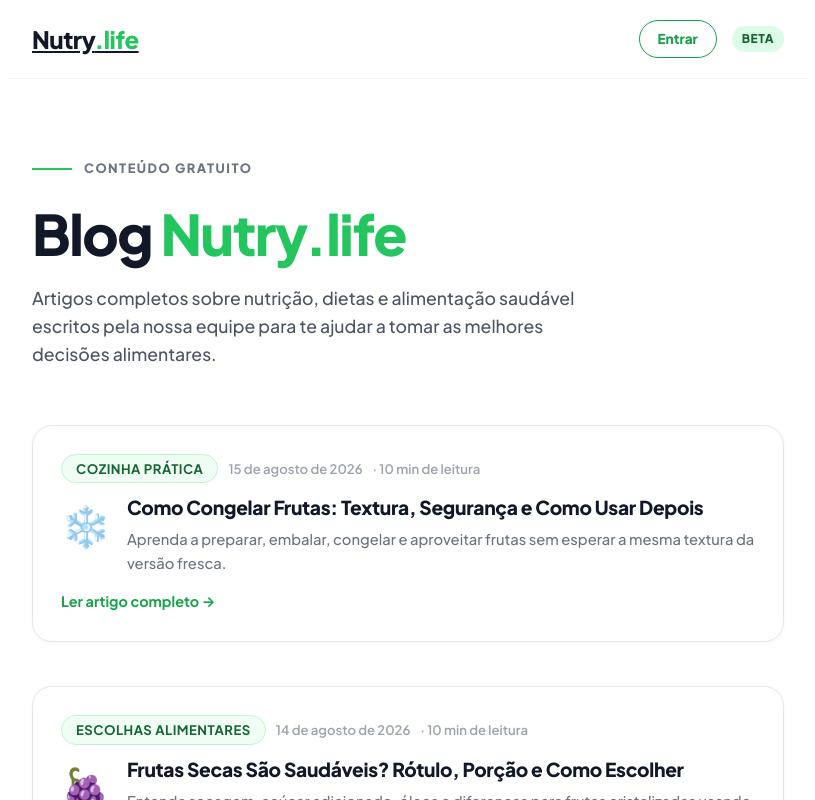
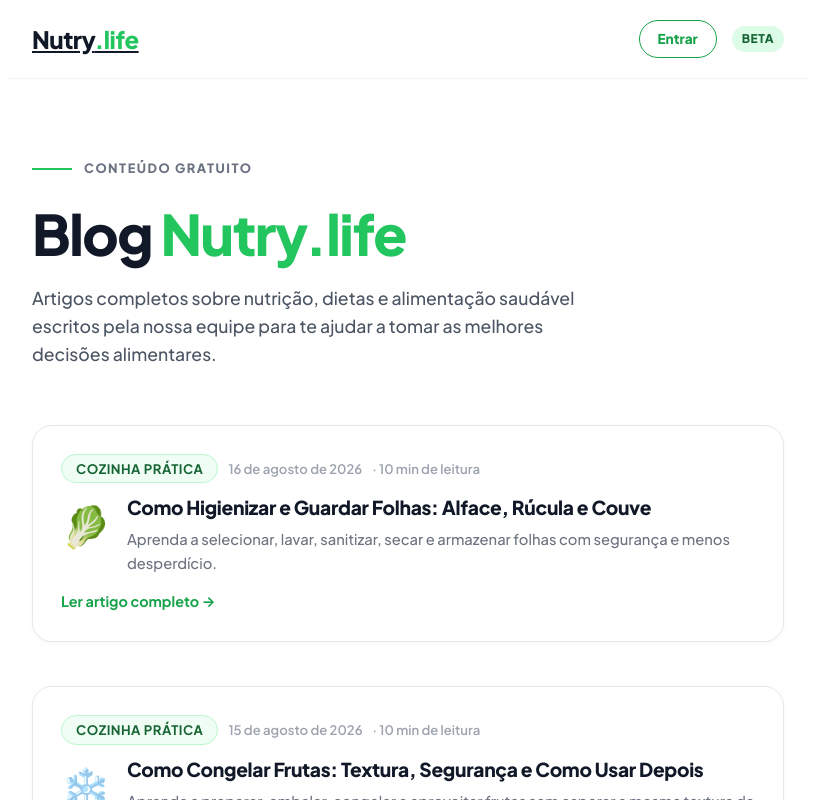
Before and after one commit to elevanceseguros/Nutri, a Next.js app: page /blog in a window 1280 px wide. Shown: the top 800 px of the page, without its empty margins (232-1047 px from the left). Built offline with nearby package versions, Linux system fonts and the light colour scheme.

Commit message:
Adiciona artigo de 16/08 ao índice do blog

```diff
--- a/src/app/blog/page.tsx
+++ b/src/app/blog/page.tsx
@@ -14,6 +14,15 @@ export const metadata: Metadata = {
 };
 
 const posts = [
+  {
+    slug: "como-higienizar-guardar-folhas",
+    titulo: "Como Higienizar e Guardar Folhas: Alface, Rúcula e Couve",
+    descricao: "Aprenda a selecionar, lavar, sanitizar, secar e armazenar folhas com segurança e menos desperdício.",
+    data: "16 de agosto de 2026",
+    tempo: "10 min de leitura",
+    tag: "Cozinha Prática",
+    emoji: "🥬",
+  },
   {
     slug: "como-congelar-frutas-textura-seguranca",
     titulo: "Como Congelar Frutas: Textura, Segurança e Como Usar Depois",
```
